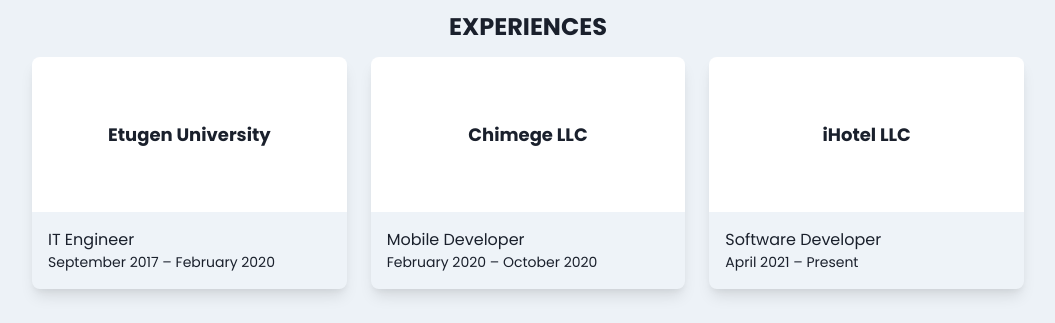
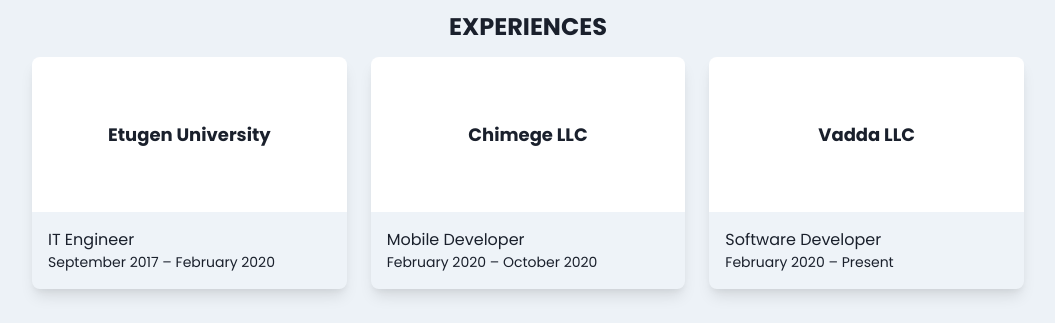
Before and after one commit to bulgaagithub/Portfolio, a Next.js app: page / in a window 1280 px wide. Shown: the part 940-1263 px from the top of the page, without its empty margins (112-1167 px from the left). Built offline with nearby package versions, Linux system fonts and the light colour scheme.

Commit message:
fix work experience

```diff
--- a/data/index.js
+++ b/data/index.js
@@ -229,9 +229,9 @@
     },
     {
       role: "Software Developer",
-      company: "iHotel LLC",
+      company: "Vadda LLC",
       //   companylogo: require("./assets/images/facebookLogo.png"),
-      date: "April 2021 – Present",
+      date: "February 2020 – Present",
       desc: "",
       descBullets: [
         "Lorem ipsum dolor sit amet, consectetur adipiscing elit",
```
